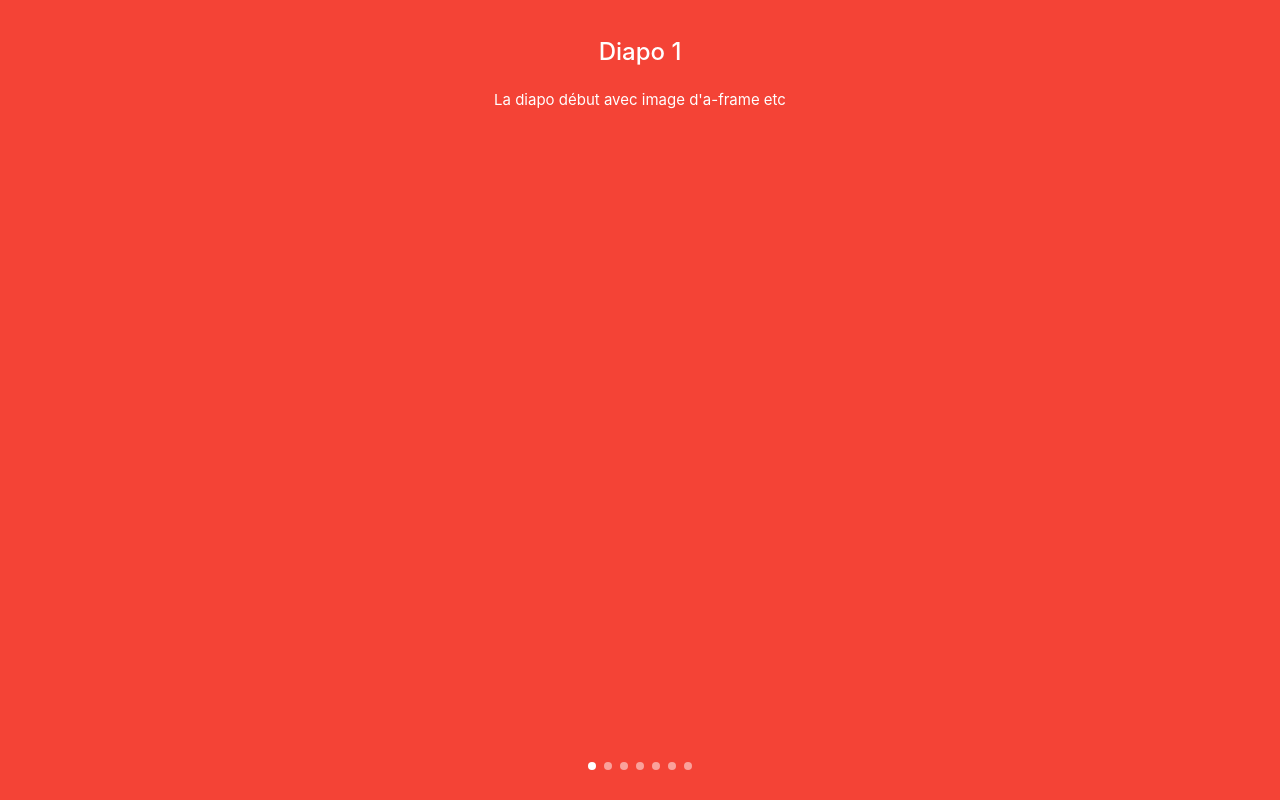
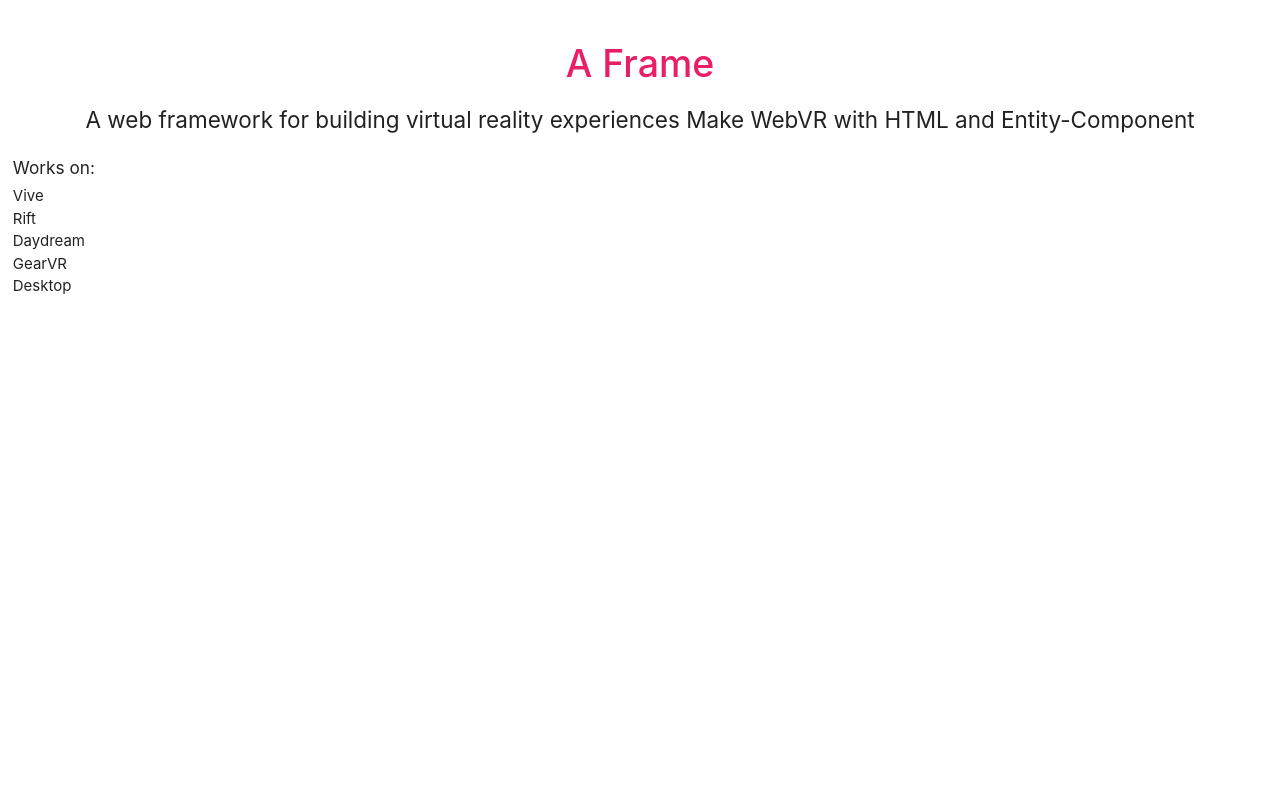
Before and after one commit to DoubleL73/a-frame, a plain HTML site: page index.html in a window 1280 px wide. Drawn offline with Linux system fonts and the light colour scheme.

Commit message:
modif des slides

```diff
--- a/css/style.css
+++ b/css/style.css
@@ -4,3 +4,13 @@
 a:focus {
     outline: 0;
 }
+.carousel-item {
+	padding: 1%;
+}
+
+h2 {
+	font-size: 2.5em !important;
+}
+p {
+	font-size: 1.5em !important;
+}
--- a/index.html
+++ b/index.html
@@ -14,32 +14,39 @@
   </head>
 
   <body class="h-100">
-    <div class="teal h-100">
-      <div class="carousel carousel-slider center h-100">
-        <div class="carousel-item red white-text" href="#one!">
-          <h2>Diapo 1</h2>
-          <p class="white-text"></p>
-	  La diapo début
-	  avec image d'a-frame etc
+    <div class="h-100">
+      <div class="carousel carousel-slider h-100">
+        <div class="carousel-item" href="#one!">
+          <h2 class="pink-text darken-1 center">A Frame</h2>
+          <p class="center">
+            A web framework for building virtual reality experiences
+            Make WebVR with HTML and Entity-Component
+          </p>
+          <ul>
+            <li><h6>Works on:</h6></li>
+            <li>Vive</li>
+            <li>Rift</li>
+            <li>Daydream</li>
+            <li>GearVR</li>
+            <li>Desktop</li>
+          </ul>
         </div>
         <div class="carousel-item amber white-text" href="#two!">
           <h2>C'est quoi A-Frame?</h2>
-          <p class="white-text"></p>
-	  A-Frame
+          <p class="white-text">A-Frame
     - développé par mozzila
     - open source
-	  - framework web réalité virtuel
+    - framework web réalité virtuel</p>
         </div>
         <div class="carousel-item green white-text" href="#three!">
           <h2>Avantages</h2>
-          <p class="white-text"></p>
-	  - Declaratif
+          <p class="white-text">- Declaratif
     - Cross plateforme
-	  - Tool agnostic
+    - Tool agnostic</p>
         </div>
         <div class="carousel-item green white-text" href="#three!">
           <h2>Pattern Entity-Component-System</h2>
-          <p class="white-text"></p>
+          <p class="white-text">
             - ENTITY &lt;a-entity&gt;
     Conteneur de base pour tous les composants
 
@@ -49,19 +56,20 @@
 
     - SYSTEM
     Fournit le scope global et l'API pour les classes de composants
+          </p>
         </div>
         <div class="carousel-item green white-text" href="#three!">
           <h2>Avantages de l'ECS</h2>
-          <p class="white-text"></p>
+          <p class="white-text">
             - Flexible et réutilisable
     - Design "propre" (encapsulation, modularité)
     - Scalable
     - Extensibles
+          </p>
         </div>
         <div class="carousel-item green white-text" href="#three!">
           <h2></h2>
-          <p class="white-text"></p>
-	  ici un schema qui explique des trucs
+          <p class="white-text">ici un schema qui explique des trucs</p>
         </div>
 
         <div class="carousel-item blue white-text" href="#four!">
```
Lines whose indentation alone changed are shown as unchanged.
